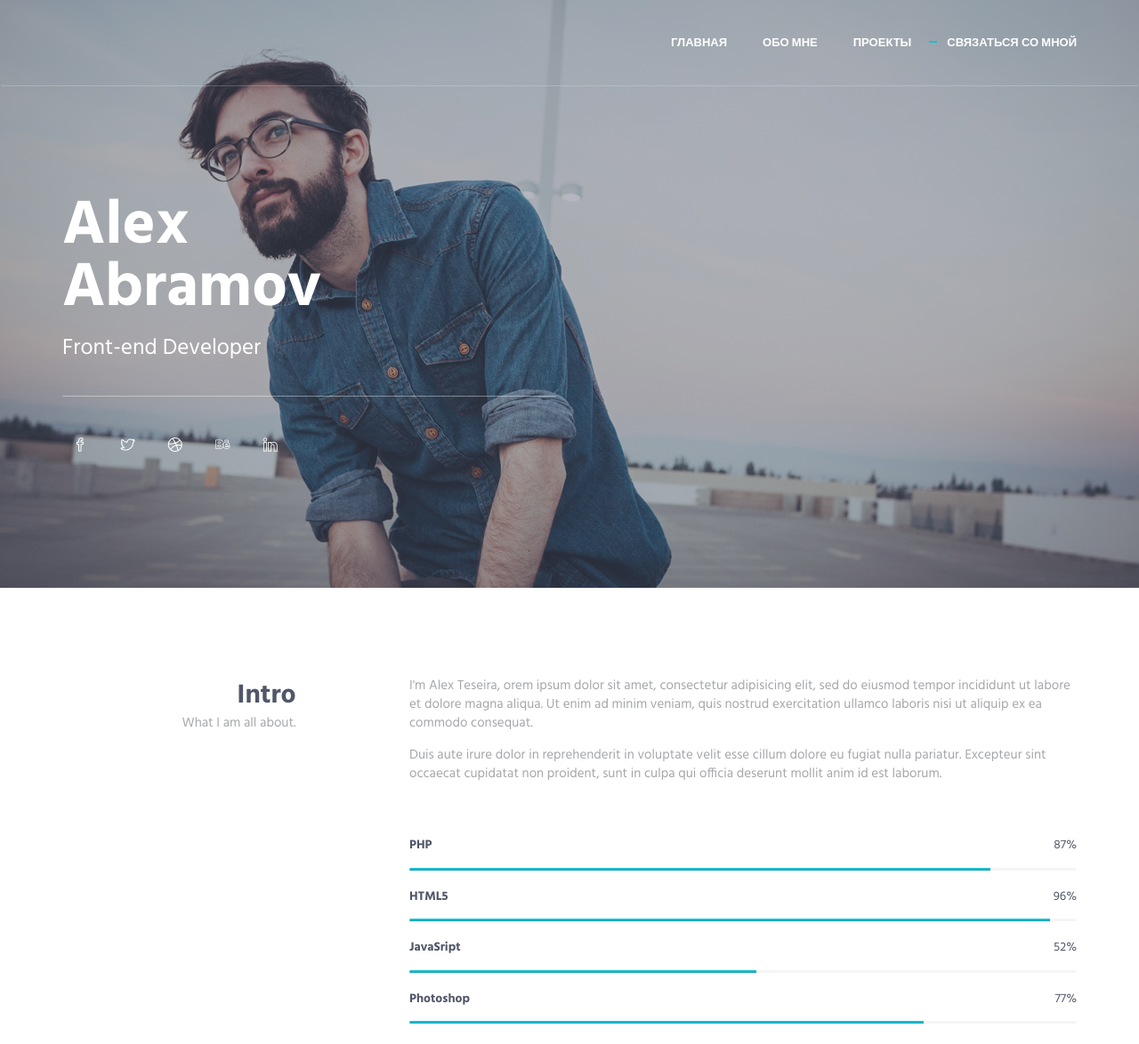
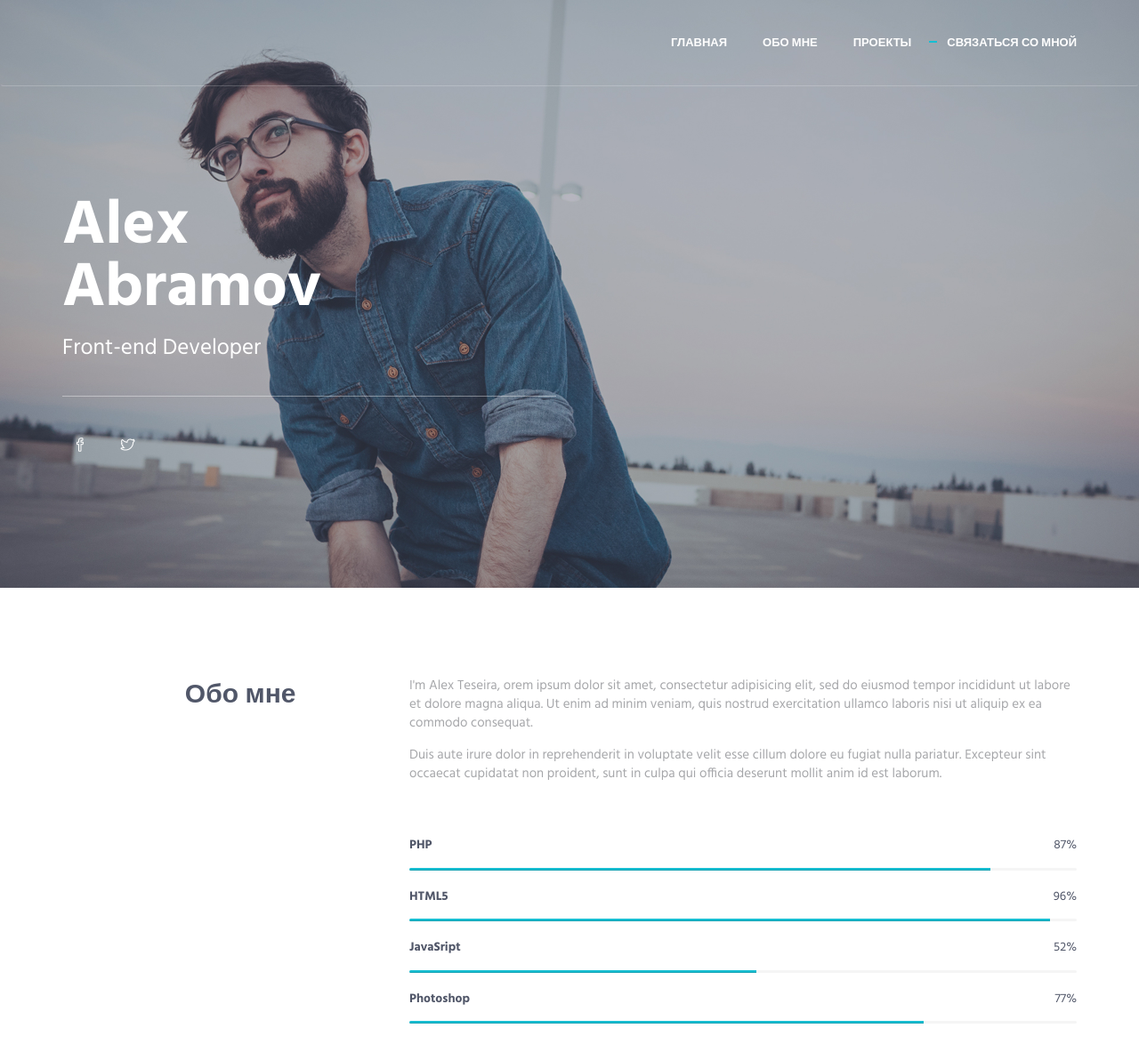
Before and after one commit to alviabramov/alviabramov.github.io, a plain HTML site: page index.html in a window 1280 px wide. Shown: the top 1174 px of the page at 89% size. Drawn offline with Linux system fonts and the light colour scheme.

Commit message:
Новые правки в проект

```diff
--- a/index.html
+++ b/index.html
@@ -81,9 +81,9 @@
                         <ul class="list-inline">
                             <li><a href="#" class="social-icons"><i class="icon-social-facebook"></i></a></li>
                             <li><a href="#" class="social-icons"><i class="icon-social-twitter"></i></a></li>
-                            <li><a href="#" class="social-icons"><i class="icon-social-dribbble"></i></a></li>
+                            <!-- <li><a href="#" class="social-icons"><i class="icon-social-dribbble"></i></a></li>
                             <li><a href="#" class="social-icons"><i class="icon-social-behance"></i></a></li>
-                            <li><a href="#" class="social-icons"><i class="icon-social-linkedin"></i></a></li>
+                            <li><a href="#" class="social-icons"><i class="icon-social-linkedin"></i></a></li> -->
                         </ul>
                     </div>
                 </div>
@@ -99,8 +99,8 @@
                 <div class="row">
                     <div class="col-sm-3 sm-margin-b-30">
                         <div class="text-right sm-text-left">
-                            <h2 class="margin-b-0">Intro</h2>
-                            <p>What I am all about.</p>
+                            <h2 class="margin-b-0">Обо мне</h2>
+                            <!-- <p>What I am all about.</p> -->
                         </div>
                     </div>
                     <div class="col-sm-8 col-sm-offset-1">
@@ -143,7 +143,7 @@
         <!-- End About -->
 
         <!-- Experience -->
-        <div id="experience">
+        <!-- <div id="experience">
             <div class="bg-color-sky-light" data-auto-height="true">
                 <div class="container content-lg">
                     <div class="row">
@@ -191,14 +191,14 @@
                                         <a href="#" class="content-wrapper-link"></a>
                                     </div>
                                 </div>
-                            </div>
+                            </div> -->
                             <!--// end row -->
-                        </div>
-                    </div>
+                        <!-- </div>
+                    </div> -->
                     <!--// end row -->
-                </div>
+                <!-- </div>
             </div>
-        </div>
+        </div> -->
         <!-- End Experience -->
 
         <!-- Work -->
```
